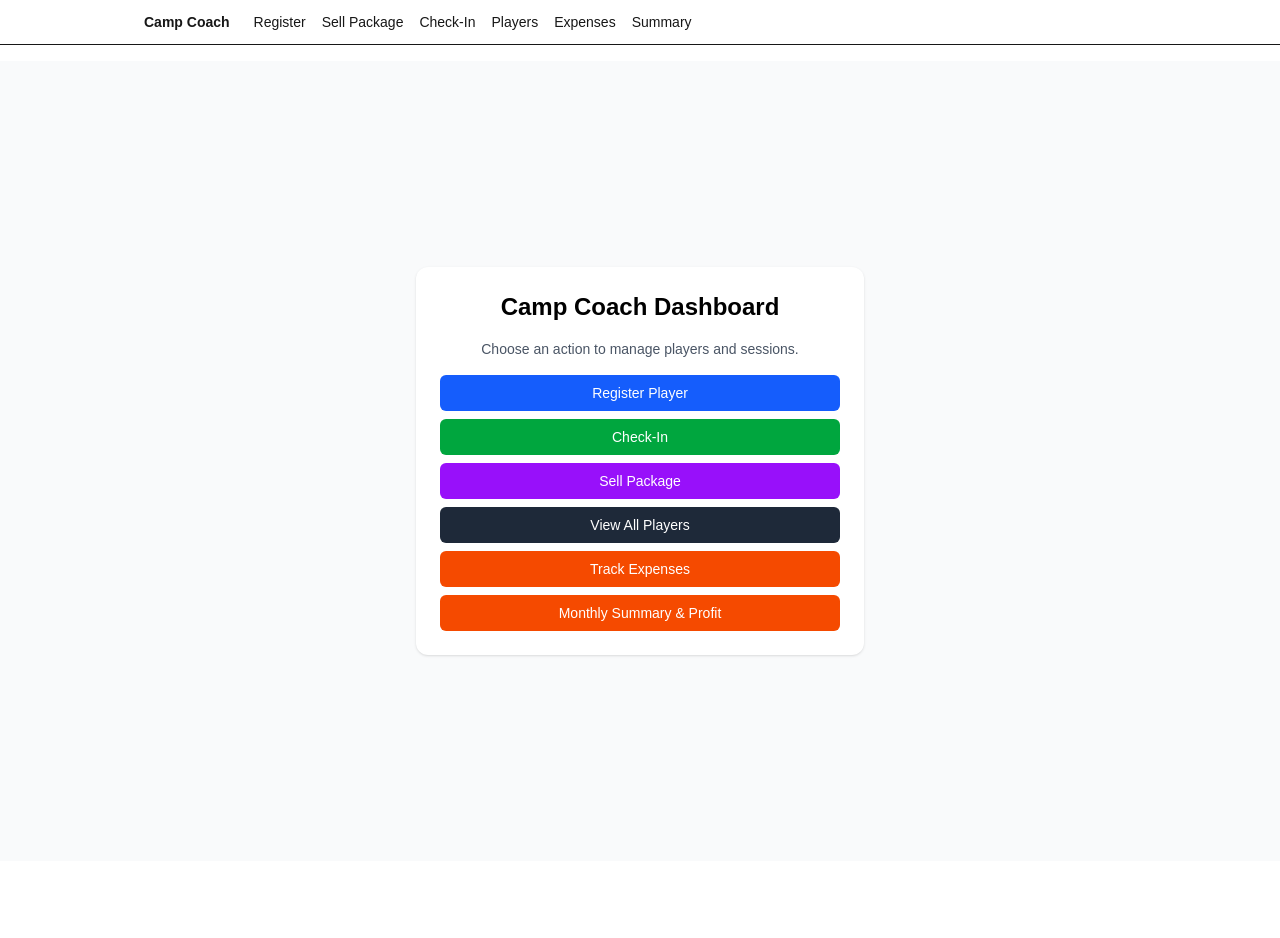
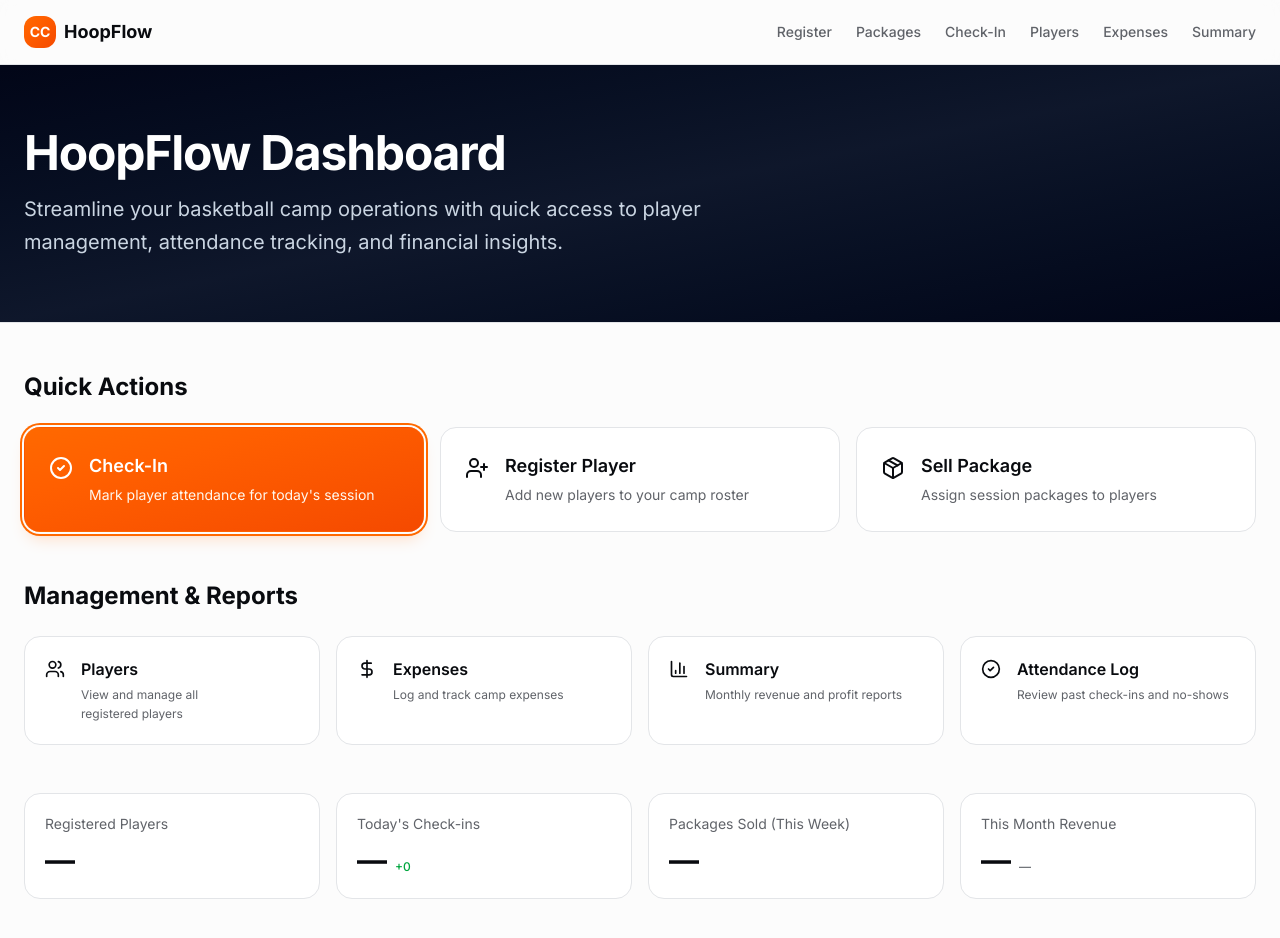
Before and after one commit to HamzahM03/COACH_MANAGER_NHC, a Next.js app in the folder camp-coach-app/: page / in a window 1280 px wide. Shown: the top 938 px of the page. Before the commit the page ends 861 px from the top, so only its background shows below. Built offline with nearby package versions, Linux system fonts and the light colour scheme.

Commit message:
fixed up UI to make for better User Experience.

```diff
--- a/camp-coach-app/package.json
+++ b/camp-coach-app/package.json
@@ -10,9 +10,12 @@
   },
   "dependencies": {
     "@supabase/supabase-js": "^2.86.0",
+    "@vercel/analytics": "^1.6.1",
+    "lucide-react": "^0.555.0",
     "next": "16.0.5",
     "react": "19.2.0",
-    "react-dom": "19.2.0"
+    "react-dom": "19.2.0",
+    "tw-animate-css": "^1.4.0"
   },
   "devDependencies": {
     "@tailwindcss/postcss": "^4",
@@ -22,6 +25,7 @@
     "babel-plugin-react-compiler": "1.0.0",
     "eslint": "^9",
     "eslint-config-next": "16.0.5",
+    "postcss": "^8.5.6",
     "tailwindcss": "^4",
     "typescript": "^5"
   }
--- a/camp-coach-app/src/app/expenses/page.tsx
+++ b/camp-coach-app/src/app/expenses/page.tsx
@@ -1,4 +1,6 @@
 "use client";
+
+//expenses page
 
 import { useEffect, useState, FormEvent } from "react";
 import { supabase } from "@/lib/supabaseClient";
--- a/camp-coach-app/src/app/globals.css
+++ b/camp-coach-app/src/app/globals.css
@@ -1,38 +1,165 @@
 @import "tailwindcss";
+@import "tw-animate-css";
+
+@custom-variant dark (&:is(.dark *));
 
 :root {
-  --background: #ffffff;
-  --foreground: #171717;
+  /* Professional sports-inspired palette with orange energy */
+  --background: oklch(0.99 0 0);
+  --foreground: oklch(0.15 0.01 264);
+
+  --card: oklch(1 0 0);
+  --card-foreground: oklch(0.15 0.01 264);
+
+  --popover: oklch(1 0 0);
+  --popover-foreground: oklch(0.15 0.01 264);
+
+  /* Orange primary for action and energy */
+  --primary: oklch(0.65 0.21 45);
+  --primary-foreground: oklch(0.99 0 0);
+
+  --secondary: oklch(0.96 0.005 264);
+  --secondary-foreground: oklch(0.15 0.01 264);
+
+  --muted: oklch(0.96 0.005 264);
+  --muted-foreground: oklch(0.5 0.01 264);
+
+  --accent: oklch(0.96 0.005 264);
+  --accent-foreground: oklch(0.15 0.01 264);
+
+  --destructive: oklch(0.577 0.245 27.325);
+  --destructive-foreground: oklch(0.99 0 0);
+
+  --border: oklch(0.92 0.005 264);
+  --input: oklch(0.92 0.005 264);
+  --ring: oklch(0.65 0.21 45);
+
+  --chart-1: oklch(0.65 0.21 45);
+  --chart-2: oklch(0.5 0.15 264);
+  --chart-3: oklch(0.6 0.18 160);
+  --chart-4: oklch(0.7 0.2 320);
+  --chart-5: oklch(0.55 0.22 80);
+
+  --radius: 0.75rem;
+
+  --sidebar: oklch(0.985 0 0);
+  --sidebar-foreground: oklch(0.145 0 0);
+  --sidebar-primary: oklch(0.65 0.21 45);
+  --sidebar-primary-foreground: oklch(0.99 0 0);
+  --sidebar-accent: oklch(0.96 0.005 264);
+  --sidebar-accent-foreground: oklch(0.15 0.01 264);
+  --sidebar-border: oklch(0.92 0.005 264);
+  --sidebar-ring: oklch(0.65 0.21 45);
+}
+
+.dark {
+  --background: oklch(0.13 0.01 264);
+  --foreground: oklch(0.98 0 0);
+
+  --card: oklch(0.18 0.01 264);
+  --card-foreground: oklch(0.98 0 0);
+
+  --popover: oklch(0.18 0.01 264);
+  --popover-foreground: oklch(0.98 0 0);
+
+  --primary: oklch(0.65 0.21 45);
+  --primary-foreground: oklch(0.13 0.01 264);
+
+  --secondary: oklch(0.25 0.01 264);
+  --secondary-foreground: oklch(0.98 0 0);
+
+  --muted: oklch(0.25 0.01 264);
+  --muted-foreground: oklch(0.6 0.01 264);
+
+  --accent: oklch(0.25 0.01 264);
+  --accent-foreground: oklch(0.98 0 0);
+
+  --destructive: oklch(0.55 0.25 27);
+  --destructive-foreground: oklch(0.98 0 0);
+
+  --border: oklch(0.25 0.01 264);
+  --input: oklch(0.25 0.01 264);
+  --ring: oklch(0.65 0.21 45);
+
+  --chart-1: oklch(0.7 0.22 45);
+  --chart-2: oklch(0.6 0.18 264);
+  --chart-3: oklch(0.65 0.2 160);
+  --chart-4: oklch(0.75 0.22 320);
+  --chart-5: oklch(0.6 0.24 80);
+
+  --sidebar: oklch(0.205 0 0);
+  --sidebar-foreground: oklch(0.985 0 0);
+  --sidebar-primary: oklch(0.7 0.22 45);
+  --sidebar-primary-foreground: oklch(0.985 0 0);
+  --sidebar-accent: oklch(0.25 0.01 264);
+  --sidebar-accent-foreground: oklch(0.98 0 0);
+  --sidebar-border: oklch(0.25 0.01 264);
+  --sidebar-ring: oklch(0.65 0.21 45);
 }
 
 @theme inline {
+  --font-sans: "Inter", ui-sans-serif, system-ui, sans-serif;
+  --font-mono: "JetBrains Mono", ui-monospace, monospace;
+
   --color-background: var(--background);
   --color-foreground: var(--foreground);
-  --font-sans: var(--font-geist-sans);
-  --font-mono: var(--font-geist-mono);
+  --color-card: var(--card);
+  --color-card-foreground: var(--card-foreground);
+  --color-popover: var(--popover);
+  --color-popover-foreground: var(--popover-foreground);
+  --color-primary: var(--primary);
+  --color-primary-foreground: var(--primary-foreground);
+  --color-secondary: var(--secondary);
+  --color-secondary-foreground: var(--secondary-foreground);
+  --color-muted: var(--muted);
+  --color-muted-foreground: var(--muted-foreground);
+  --color-accent: var(--accent);
+  --color-accent-foreground: var(--accent-foreground);
+  --color-destructive: var(--destructive);
+  --color-destructive-foreground: var(--destructive-foreground);
+  --color-border: var(--border);
+  --color-input: var(--input);
+  --color-ring: var(--ring);
+  --color-chart-1: var(--chart-1);
+  --color-chart-2: var(--chart-2);
+  --color-chart-3: var(--chart-3);
+  --color-chart-4: var(--chart-4);
+  --color-chart-5: var(--chart-5);
+
+  --radius-sm: calc(var(--radius) - 4px);
+  --radius-md: calc(var(--radius) - 2px);
+  --radius-lg: var(--radius);
+  --radius-xl: calc(var(--radius) + 4px);
+
+  --color-sidebar: var(--sidebar);
+  --color-sidebar-foreground: var(--sidebar-foreground);
+  --color-sidebar-primary: var(--sidebar-primary);
+  --color-sidebar-primary-foreground: var(--sidebar-primary-foreground);
+  --color-sidebar-accent: var(--sidebar-accent);
+  --color-sidebar-accent-foreground: var(--sidebar-accent-foreground);
+  --color-sidebar-border: var(--sidebar-border);
+  --color-sidebar-ring: var(--sidebar-ring);
 }
 
-@media (prefers-color-scheme: dark) {
-  :root {
-    --background: #0a0a0a;
-    --foreground: #ededed;
-  }
+@layer base {
+  * {
+    @apply border-border outline-ring/50;
   }
 
   body {
-  background: var(--background);
-  color: var(--foreground);   /* Uses your theme foreground automatically */
-  font-family: Arial, Helvetica, sans-serif;
+    @apply bg-background text-foreground;
   }
 
-input {
-  color:black;
+  h1,
+  h2,
+  h3,
+  h4,
+  h5,
+  h6 {
+    @apply text-balance;
   }
 
-textarea{
-  color:black;
+  p {
+    @apply text-pretty;
   }
-
-h1, h2{
-  color:black;
 }
--- a/camp-coach-app/src/app/layout.tsx
+++ b/camp-coach-app/src/app/layout.tsx
@@ -1,53 +1,69 @@
-import "./globals.css";
-import Link from "next/link";
+import type React from "react"
+import type { Metadata } from "next"
+import { Inter, JetBrains_Mono } from "next/font/google"
+import { Analytics } from "@vercel/analytics/next"
+import "./globals.css"
+import Link from "next/link"
+import { Menu } from "lucide-react"
 
-export const metadata = {
-  title: "Camp Coach App",
-  description: "Manage athletes, sessions, packages, and attendance",
-};
+const inter = Inter({ subsets: ["latin"], variable: "--font-inter" })
+const jetbrainsMono = JetBrains_Mono({ subsets: ["latin"], variable: "--font-mono" })
+
+export const metadata: Metadata = {
+  title: "Camp Coach - Basketball Management",
+  description: "Professional basketball camp management system for coaches",
+}
 
 export default function RootLayout({
   children,
-}: {
-  children: React.ReactNode;
-}) {
+}: Readonly<{
+  children: React.ReactNode
+}>) {
   return (
-    <html lang="en">
-      <body className="min-h-screen bg-background text-foreground">
-        <nav className="w-full border-b border-[var(--border-color)] bg-background sticky top-0 z-20">
-          <div className="max-w-5xl mx-auto flex items-center gap-6 px-4 py-3 text-sm">
-            {/* Logo / Home */}
-            <Link href="/" className="font-semibold hover:underline">
-              Camp Coach
+    <html lang="en" className={`${inter.variable} ${jetbrainsMono.variable}`}>
+      <body className="font-sans antialiased">
+        <nav className="sticky top-0 z-50 w-full border-b border-border bg-background/95 backdrop-blur supports-[backdrop-filter]:bg-background/80">
+          <div className="max-w-7xl mx-auto flex items-center justify-between px-6 py-4">
+            {/* Logo */}
+            <Link href="/" className="flex items-center gap-2 font-bold text-lg hover:opacity-80 transition-opacity">
+              <div className="w-8 h-8 rounded-lg bg-gradient-to-br from-orange-500 to-orange-600 flex items-center justify-center text-white text-sm font-bold">
+                CC
+              </div>
+              <span className="hidden sm:inline">HoopFlow</span>
             </Link>
 
-            {/* Main nav links */}
-            <div className="flex gap-4">
-              <Link href="/register" className="text-white-600 hover:underline">
+            {/* Desktop Navigation */}
+            <div className="hidden md:flex items-center gap-6 text-sm font-medium">
+              <Link href="/register" className="text-muted-foreground hover:text-foreground transition-colors">
                 Register
               </Link>
-              <Link href="/sell-package" className="hover:underline">
-                Sell Package
+              <Link href="/sell-package" className="text-muted-foreground hover:text-foreground transition-colors">
+                Packages
               </Link>
-              <Link href="/check-in" className="hover:underline">
+              <Link href="/check-in" className="text-muted-foreground hover:text-foreground transition-colors">
                 Check-In
               </Link>
-              <Link href="/players" className="hover:underline">
+              <Link href="/players" className="text-muted-foreground hover:text-foreground transition-colors">
                 Players
               </Link>
-              <Link href="/expenses" className="hover:underline">
+              <Link href="/expenses" className="text-muted-foreground hover:text-foreground transition-colors">
                 Expenses
               </Link>
-              <Link href="/summary" className="hover:underline">
+              <Link href="/summary" className="text-muted-foreground hover:text-foreground transition-colors">
                 Summary
               </Link>
             </div>
+
+            {/* Mobile Menu Button */}
+            <button className="md:hidden p-2 hover:bg-accent rounded-lg transition-colors">
+              <Menu className="w-5 h-5" />
+            </button>
           </div>
         </nav>
 
-        {/* Page content */}
-        <div className="pt-4">{children}</div>
+        {children}
+        <Analytics />
       </body>
     </html>
-  );
+  )
 }
--- a/camp-coach-app/src/app/page.tsx
+++ b/camp-coach-app/src/app/page.tsx
@@ -1,61 +1,186 @@
-import Link from "next/link";
+import type React from "react"
+import Link from "next/link"
+import { CheckCircle2, UserPlus, Package, Users, DollarSign, BarChart3, Calendar } from "lucide-react"
 
 export default function Home() {
   return (
-    <main className="min-h-screen flex items-center justify-center bg-gray-50">
-      <div className="w-full max-w-md bg-white rounded-xl shadow p-6 space-y-4">
-        <h1 className="text-2xl font-semibold text-center">
-          Camp Coach Dashboard
-        </h1>
-        <p className="text-sm text-gray-600 text-center">
-          Choose an action to manage players and sessions.
-        </p>
+    <div className="min-h-[calc(100vh-4rem)] bg-background">
+      {/* Hero Section */}
+      <div className="border-b border-border bg-gradient-to-br from-slate-950 via-slate-900 to-slate-950 text-white">
+        <div className="max-w-7xl mx-auto px-6 py-12 md:py-16">
+          <div className="max-w-3xl">
+            <h1 className="text-4xl md:text-5xl font-bold mb-4 tracking-tight text-balance">HoopFlow Dashboard</h1>
+            <p className="text-xl text-slate-300 text-pretty leading-relaxed">
+              Streamline your basketball camp operations with quick access to player management, attendance tracking,
+              and financial insights.
+            </p>
+          </div>
+        </div>
+      </div>
 
-        <div className="space-y-2">
-          <Link
-            href="/register"
-            className="block w-full text-center bg-blue-600 text-white rounded-md py-2 text-sm font-medium hover:bg-blue-700"
-          >
-            Register Player
-          </Link>
+      <div className="max-w-7xl mx-auto px-6 py-8 md:py-12">
+        {/* Quick Actions */}
+        <div className="mb-12">
+          <h2 className="text-2xl font-bold mb-6 text-foreground">Quick Actions</h2>
+          <div className="grid grid-cols-1 md:grid-cols-2 lg:grid-cols-3 gap-4">
+            <ActionCard
+              href="/check-in"
+              title="Check-In"
+              description="Mark player attendance for today's session"
+              icon={<CheckCircle2 className="w-6 h-6" />}
+              variant="primary"
+              featured
+            />
+            <ActionCard
+              href="/register"
+              title="Register Player"
+              description="Add new players to your camp roster"
+              icon={<UserPlus className="w-6 h-6" />}
+              variant="secondary"
+            />
+            <ActionCard
+              href="/sell-package"
+              title="Sell Package"
+              description="Assign session packages to players"
+              icon={<Package className="w-6 h-6" />}
+              variant="secondary"
+            />
+          </div>
+        </div>
 
-          <Link
-            href="/check-in"
-            className="block w-full text-center bg-green-600 text-white rounded-md py-2 text-sm font-medium hover:bg-green-700"
-          >
-            Check-In
-          </Link>
-
-          <Link
-            href="/sell-package"
-            className="block w-full text-center bg-purple-600 text-white rounded-md py-2 text-sm font-medium hover:bg-purple-700"
-          >
-            Sell Package
-          </Link>
-
-          <Link
-            href="/players"
-            className="block w-full text-center bg-gray-800 text-white rounded-md py-2 text-sm font-medium hover:bg-gray-900"
-          >
-            View All Players
-          </Link>
-
-          <Link
-            href="/expenses"
-            className="block w-full text-center bg-orange-600 text-white rounded-md py-2 text-sm font-medium hover:bg-orange-700"
-          >
-            Track Expenses
-        </Link>
-        <Link
-          href="/summary"
-          className="block w-full text-center bg-orange-600 text-white rounded-md py-2 text-sm font-medium hover:bg-orange-700"
-        >
-          Monthly Summary & Profit
-        </Link>
+        {/* Management & Analytics */}
+        <div>
+          <h2 className="text-2xl font-bold mb-6 text-foreground">Management & Reports</h2>
+          <div className="grid grid-cols-1 md:grid-cols-2 lg:grid-cols-4 gap-4">
+            <ActionCard
+              href="/players"
+              title="Players"
+              description="View and manage all registered players"
+              icon={<Users className="w-5 h-5" />}
+              variant="outline"
+              compact
+            />
+            <ActionCard
+              href="/expenses"
+              title="Expenses"
+              description="Log and track camp expenses"
+              icon={<DollarSign className="w-5 h-5" />}
+              variant="outline"
+              compact
+            />
+            <ActionCard
+              href="/summary"
+              title="Summary"
+              description="Monthly revenue and profit reports"
+              icon={<BarChart3 className="w-5 h-5" />}
+              variant="outline"
+              compact
+            />
+            <ActionCard
+              href="/attendance"
+              title="Attendance Log"
+              description="Review past check-ins and no-shows"
+              icon={<CheckCircle2 className="w-5 h-5" />}
+              variant="outline"
+              compact
+            />
+          </div>
+        </div>
 
 
+        {/* Stats Overview */}
+        <div className="mt-12 grid grid-cols-2 md:grid-cols-4 gap-4">
+          <StatCard label="Registered Players" value="—" />
+          <StatCard label="Today's Check-ins" value="—" trend="+0" />
+          <StatCard label="Packages Sold (This Week)" value="—" />
+          <StatCard label="This Month Revenue" value="—" trend="—" />
+        </div>
+
+      </div>
+    </div>
+  )
+}
+
+// Action Card Component
+function ActionCard({
+  href,
+  title,
+  description,
+  icon,
+  variant = "secondary",
+  featured = false,
+  compact = false,
+}: {
+  href: string
+  title: string
+  description: string
+  icon: React.ReactNode
+  variant?: "primary" | "secondary" | "outline"
+  featured?: boolean
+  compact?: boolean
+}) {
+  const variantStyles = {
+    primary:
+      "bg-gradient-to-br from-orange-500 to-orange-600 hover:from-orange-600 hover:to-orange-700 text-white border-transparent shadow-lg shadow-orange-500/20",
+    secondary: "bg-card hover:bg-accent border-border text-foreground",
+    outline: "bg-card hover:bg-accent border-border text-foreground",
+  }
+
+  return (
+    <Link
+      href={href}
+      className={`group block rounded-xl border transition-all duration-200 ${
+        variantStyles[variant]
+      } ${featured ? "ring-2 ring-orange-500 ring-offset-2 ring-offset-background" : ""}`}
+    >
+      <div className={compact ? "p-5" : "p-6"}>
+        <div className="flex items-start gap-4">
+          <div className={`${variant === "primary" ? "text-white" : "text-foreground"} ${compact ? "mt-0.5" : "mt-1"}`}>
+            {icon}
+          </div>
+          <div className="flex-1 min-w-0">
+            <h3
+              className={`font-semibold mb-1 group-hover:opacity-80 transition-opacity ${
+                compact ? "text-base" : "text-lg"
+              } ${variant === "primary" ? "text-white" : "text-foreground"}`}
+            >
+              {title}
+            </h3>
+            <p
+              className={`leading-relaxed ${
+                compact ? "text-xs" : "text-sm"
+              } ${variant === "primary" ? "text-orange-50" : "text-muted-foreground"}`}
+            >
+              {description}
+            </p>
+          </div>
         </div>
       </div>
-    </main>
-  );
+    </Link>
+  )
 }
+
+// Stat Card Component
+function StatCard({
+  label,
+  value,
+  trend,
+}: {
+  label: string
+  value: string
+  trend?: string
+}) {
+  return (
+    <div className="bg-card rounded-xl border border-border p-5 hover:shadow-md transition-shadow">
+      <p className="text-sm text-muted-foreground mb-2">{label}</p>
+      <div className="flex items-baseline gap-2">
+        <p className="text-3xl font-bold text-foreground">{value}</p>
+        {trend && (
+          <span className={`text-xs font-medium ${trend.startsWith("+") ? "text-green-600" : "text-muted-foreground"}`}>
+            {trend}
+          </span>
+        )}
+      </div>
+    </div>
+  )
+}
--- a/camp-coach-app/src/app/players/[id]/page.tsx
+++ b/camp-coach-app/src/app/players/[id]/page.tsx
@@ -1,5 +1,7 @@
 import { supabase } from "@/lib/supabaseClient";
 import Link from "next/link";
+
+//player[id] page
 
 type Player = {
   id: string;
--- a/camp-coach-app/src/app/players/page.tsx
+++ b/camp-coach-app/src/app/players/page.tsx
@@ -1,4 +1,6 @@
 "use client";
+
+//players page
 
 import { useEffect, useState } from "react";
 import Link from "next/link";
--- a/camp-coach-app/src/app/register/page.tsx
+++ b/camp-coach-app/src/app/register/page.tsx
@@ -1,4 +1,6 @@
 "use client";
+
+//register page
 
 import { useState, FormEvent } from "react";
 import { supabase } from "@/lib/supabaseClient";
--- a/camp-coach-app/src/app/sell-package/page.tsx
+++ b/camp-coach-app/src/app/sell-package/page.tsx
@@ -1,4 +1,6 @@
 "use client";
+
+//sell package page
 
 import { useEffect, useState, FormEvent } from "react";
 import { supabase } from "@/lib/supabaseClient";
--- a/camp-coach-app/src/app/summary/page.tsx
+++ b/camp-coach-app/src/app/summary/page.tsx
@@ -1,3 +1,5 @@
+//summary page
+
 import { supabase } from "@/lib/supabaseClient";
 
 type RevenueRow = {
```
Also changed, not shown: 1 other file (tests, documents, lock files or other folders). Lines whose indentation alone changed are shown as unchanged.
